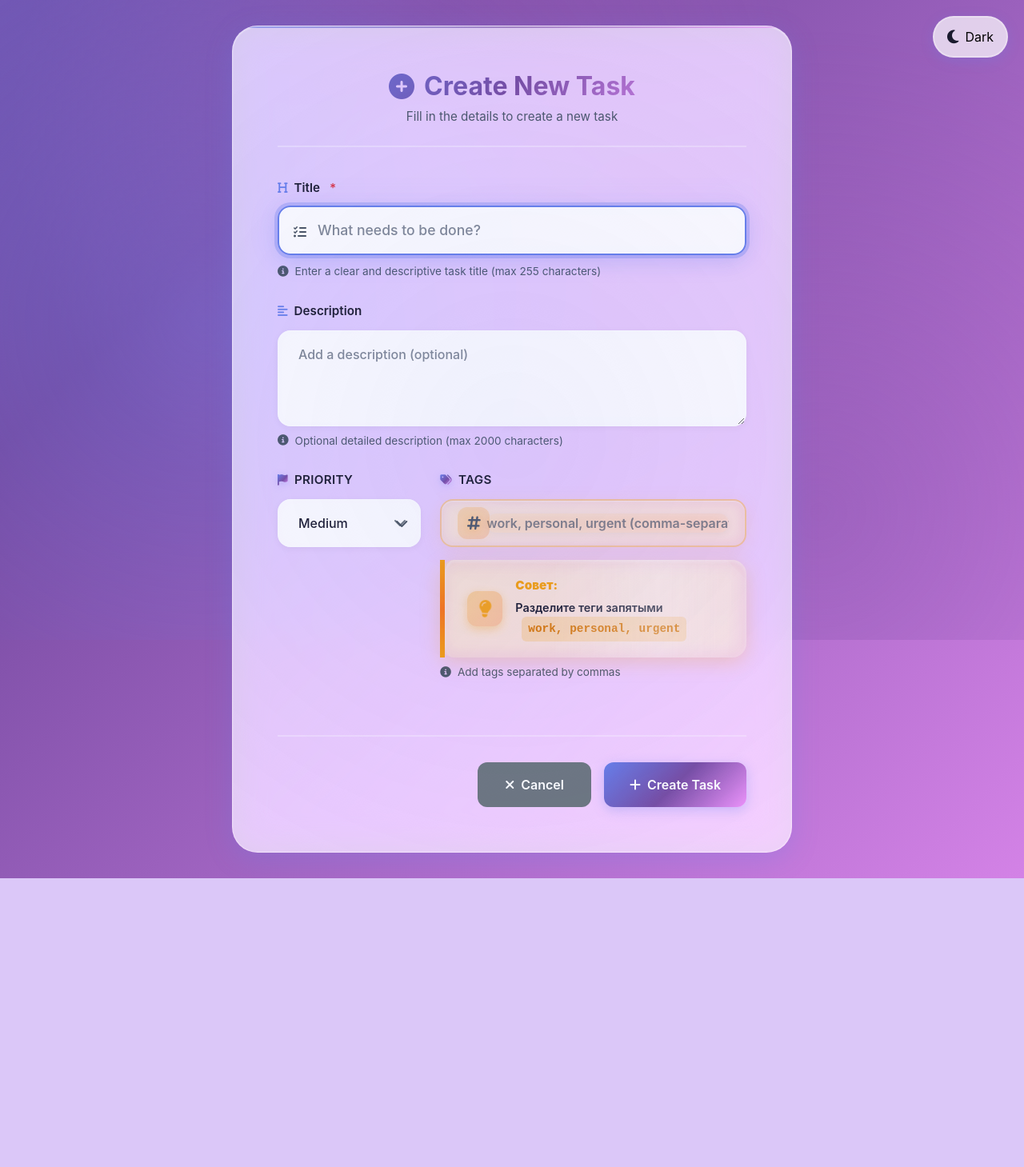
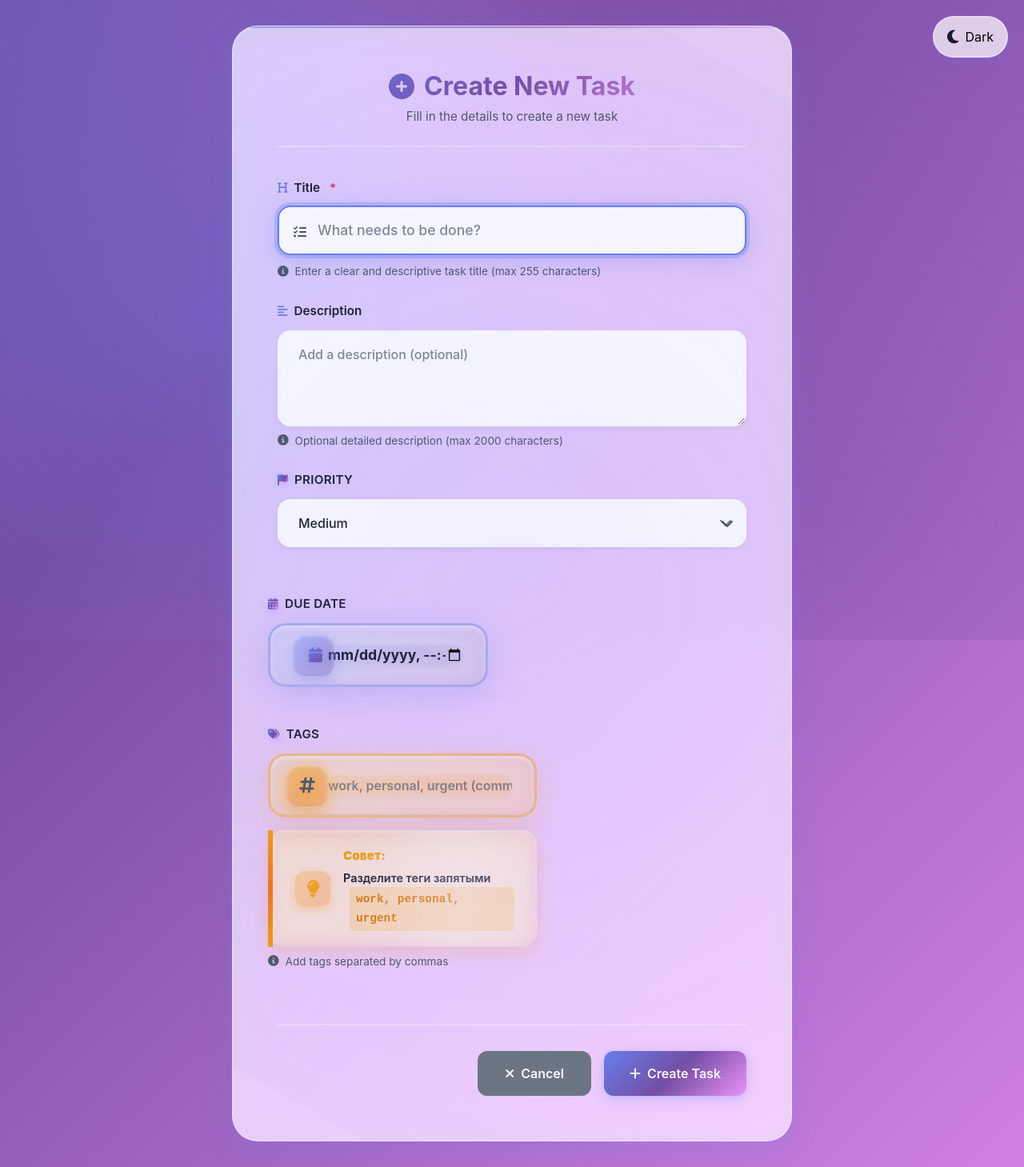
Before and after one commit to ShoxruxShokirov/TODO, a Django app: page /create/ in a window 1280 px wide. Shown: the whole page at 80% size. Before the commit the page ends 1098 px from the top, so only its background shows below. Run offline with Django 5.2, Linux system fonts and the light colour scheme; the visitor is signed in with stand-in values (Sample User, id 1).

Commit message:
Improved form design: removed color field, enhanced date and tags fields with 45/55 ratio and premium styles

```diff
--- a/tasks/forms.py
+++ b/tasks/forms.py
@@ -83,8 +83,8 @@ class TaskForm(forms.ModelForm):
 
     def __init__(self, *args, **kwargs):
         super().__init__(*args, **kwargs)
-        # Only add tags/color if they exist in database (safe check)
-        # Check by trying to query the field name from database schema
+        # Only add tags if it exists in database (safe check)
+        # Color field removed as requested
         from django.db import connection
         try:
             with connection.cursor() as cursor:
@@ -97,11 +97,11 @@ class TaskForm(forms.ModelForm):
                 else:
                     cursor.execute("""
                         SELECT column_name FROM information_schema.columns
-                        WHERE table_name = %s AND column_name IN ('tags', 'color')
+                        WHERE table_name = %s AND column_name = 'tags'
                     """, [table_name])
                     columns = [row[0] for row in cursor.fetchall()]
 
-                # Add fields only if columns exist
+                # Add tags field only if column exists
                 if 'tags' in columns:
                     self.fields['tags'] = forms.CharField(
                         label="Tags",
@@ -111,17 +111,6 @@ class TaskForm(forms.ModelForm):
                         }),
                         required=False,
                         help_text="Add tags separated by commas"
-                    )
-                if 'color' in columns:
-                    self.fields['color'] = forms.CharField(
-                        label="Color",
-                        widget=forms.TextInput(attrs={
-                            'class': 'form-control',
-                            'type': 'color',
-                            'value': '#667eea',
-                        }),
-                        required=False,
-                        help_text="Choose a color for this task"
                     )
         except Exception:
             # If check fails for any reason, don't add fields
--- a/tasks/templates/tasks/task_form.html
+++ b/tasks/templates/tasks/task_form.html
@@ -525,37 +525,83 @@
             filter: drop-shadow(0 2px 4px rgba(102, 126, 234, 0.3));
         }
 
-        /* Premium Date Input Styling */
+        /* Premium Date Input Styling - УЛУЧШЕННЫЙ */
+        .premium-date-tags-row {
+            margin-top: 1.5rem;
+            display: flex;
+            gap: 1.25rem;
+            align-items: flex-start;
+        }
+
+        .date-field-column {
+            flex: 0 0 45%;
+            max-width: 45%;
+            padding-left: 0;
+            padding-right: 0;
+        }
+
+        .tags-field-column {
+            flex: 0 0 55%;
+            max-width: 55%;
+            padding-left: 0;
+            padding-right: 0;
+        }
+
+        @media (max-width: 768px) {
+            .premium-date-tags-row {
+                flex-direction: column;
+                gap: 1rem;
+            }
+
+            .date-field-column,
+            .tags-field-column {
+                flex: 0 0 100%;
+                max-width: 100%;
+            }
+        }
+
         .premium-date-wrapper,
         .date-input-wrapper {
             position: relative;
-            background: linear-gradient(135deg, rgba(102, 126, 234, 0.12) 0%, rgba(118, 75, 162, 0.12) 100%);
-            backdrop-filter: blur(15px) saturate(180%);
-            border-radius: 18px;
-            padding: 1rem 1.25rem 1rem 3.5rem;
-            border: 2px solid rgba(102, 126, 234, 0.25);
-            transition: all 0.6s cubic-bezier(0.34, 1.56, 0.64, 1);
+            background: linear-gradient(135deg, rgba(102, 126, 234, 0.18) 0%, rgba(118, 75, 162, 0.18) 100%);
+            backdrop-filter: blur(25px) saturate(220%);
+            -webkit-backdrop-filter: blur(25px) saturate(220%);
+            border-radius: 22px;
+            padding: 1.5rem 1.75rem 1.5rem 4.5rem;
+            border: 3px solid rgba(102, 126, 234, 0.35);
+            transition: all 0.7s cubic-bezier(0.34, 1.56, 0.64, 1);
             box-shadow:
-                0 6px 24px rgba(102, 126, 234, 0.15),
-                inset 0 1px 2px rgba(255, 255, 255, 0.4),
+                0 10px 40px rgba(102, 126, 234, 0.25),
+                inset 0 2px 6px rgba(255, 255, 255, 0.6),
+                inset 0 -1px 3px rgba(0, 0, 0, 0.1),
                 0 0 0 0 rgba(102, 126, 234, 0);
             overflow: hidden;
+            min-height: 75px;
+            display: flex;
+            align-items: center;
+            width: 100%;
         }
 
         .date-icon-container {
             position: absolute;
-            left: 1.25rem;
+            left: 1.75rem;
             top: 50%;
             transform: translateY(-50%);
-            width: 40px;
-            height: 40px;
+            width: 52px;
+            height: 52px;
             display: flex;
             align-items: center;
             justify-content: center;
-            background: linear-gradient(135deg, rgba(102, 126, 234, 0.2), rgba(118, 75, 162, 0.2));
-            border-radius: 12px;
+            background: linear-gradient(135deg, rgba(102, 126, 234, 0.3), rgba(118, 75, 162, 0.3));
+            backdrop-filter: blur(12px) saturate(150%);
+            -webkit-backdrop-filter: blur(12px) saturate(150%);
+            border-radius: 16px;
             z-index: 3;
-            transition: all 0.5s cubic-bezier(0.68, -0.55, 0.265, 1.55);
+            transition: all 0.6s cubic-bezier(0.68, -0.55, 0.265, 1.55);
+            box-shadow:
+                0 6px 18px rgba(102, 126, 234, 0.35),
+                inset 0 2px 4px rgba(255, 255, 255, 0.5),
+                inset 0 -1px 2px rgba(0, 0, 0, 0.1);
         }
 
         .date-glow-effect {
@@ -585,19 +631,21 @@
         }
 
         .premium-date-wrapper:hover {
-            border-color: rgba(102, 126, 234, 0.6);
-            background: linear-gradient(135deg, rgba(102, 126, 234, 0.18) 0%, rgba(118, 75, 162, 0.18) 100%);
+            border-color: rgba(102, 126, 234, 0.7);
+            background: linear-gradient(135deg, rgba(102, 126, 234, 0.22) 0%, rgba(118, 75, 162, 0.22) 100%);
             box-shadow:
-                0 10px 32px rgba(102, 126, 234, 0.25),
-                inset 0 2px 4px rgba(255, 255, 255, 0.5),
-                0 0 40px rgba(102, 126, 234, 0.15);
-            transform: translateY(-3px);
+                0 12px 40px rgba(102, 126, 234, 0.3),
+                inset 0 2px 6px rgba(255, 255, 255, 0.6),
+                0 0 50px rgba(102, 126, 234, 0.2);
+            transform: translateY(-4px) scale(1.01);
         }
 
         .premium-date-wrapper:hover .date-icon-container {
-            transform: translateY(-50%) scale(1.1) rotate(5deg);
-            background: linear-gradient(135deg, rgba(102, 126, 234, 0.3), rgba(118, 75, 162, 0.3));
-            box-shadow: 0 4px 12px rgba(102, 126, 234, 0.3);
+            transform: translateY(-50%) scale(1.15) rotate(8deg);
+            background: linear-gradient(135deg, rgba(102, 126, 234, 0.4), rgba(118, 75, 162, 0.4));
+            box-shadow:
+                0 6px 18px rgba(102, 126, 234, 0.4),
+                inset 0 2px 4px rgba(255, 255, 255, 0.5);
         }
 
         .premium-date-wrapper:hover .date-glow-effect {
@@ -606,23 +654,25 @@
 
         .premium-date-wrapper:focus-within {
             border-color: var(--accent-1);
-            background: linear-gradient(135deg, rgba(102, 126, 234, 0.22) 0%, rgba(118, 75, 162, 0.22) 100%);
+            background: linear-gradient(135deg, rgba(102, 126, 234, 0.28) 0%, rgba(118, 75, 162, 0.28) 100%);
             box-shadow:
-                0 0 0 5px var(--focus-ring),
-                0 16px 40px rgba(102, 126, 234, 0.35),
-                inset 0 2px 6px rgba(255, 255, 255, 0.6),
-                0 0 80px rgba(102, 126, 234, 0.2);
-            transform: translateY(-4px) scale(1.02);
+                0 0 0 6px var(--focus-ring),
+                0 18px 48px rgba(102, 126, 234, 0.4),
+                inset 0 3px 8px rgba(255, 255, 255, 0.7),
+                0 0 100px rgba(102, 126, 234, 0.25);
+            transform: translateY(-5px) scale(1.02);
         }
 
         .premium-date-wrapper:focus-within::before {
-            opacity: 0.3;
+            opacity: 0.4;
         }
 
         .premium-date-wrapper:focus-within .date-icon-container {
-            transform: translateY(-50%) scale(1.15) rotate(10deg);
+            transform: translateY(-50%) scale(1.2) rotate(12deg);
             background: linear-gradient(135deg, var(--accent-1), var(--accent-2));
-            box-shadow: 0 6px 20px rgba(102, 126, 234, 0.5);
+            box-shadow:
+                0 8px 24px rgba(102, 126, 234, 0.6),
+                inset 0 2px 6px rgba(255, 255, 255, 0.6);
         }
 
         .calendar-icon {
@@ -637,17 +687,29 @@
         }
 
         .premium-date-wrapper .form-control {
-            background: transparent;
-            border: none;
-            padding: 0;
-            font-weight: 600;
-            font-size: 1rem;
+            background: transparent !important;
+            border: none !important;
+            padding: 0 !important;
+            font-weight: 700;
+            font-size: 1.1rem;
+            color: var(--text-primary) !important;
+            width: 100%;
+            height: auto;
+            line-height: 1.5;
         }
 
         .premium-date-wrapper .form-control:focus {
-            background: transparent;
-            box-shadow: none;
-            border: none;
+            background: transparent !important;
+            box-shadow: none !important;
+            border: none !important;
+            outline: none !important;
+        }
+
+        .premium-date-wrapper .form-control::placeholder {
+            color: var(--text-secondary);
+            opacity: 0.65;
+            font-weight: 600;
+            font-size: 1rem;
         }
 
         /* Premium Tags Input Styling */
@@ -658,35 +720,47 @@
 
         .tags-icon-container {
             position: relative;
-            background: linear-gradient(135deg, rgba(245, 158, 11, 0.15) 0%, rgba(249, 115, 22, 0.15) 100%);
-            backdrop-filter: blur(10px);
-            border-radius: 16px;
-            padding: 1rem 1.25rem 1rem 3.5rem;
-            border: 2px solid rgba(245, 158, 11, 0.3);
-            transition: all 0.6s cubic-bezier(0.34, 1.56, 0.64, 1);
+            background: linear-gradient(135deg, rgba(245, 158, 11, 0.2) 0%, rgba(249, 115, 22, 0.2) 100%);
+            backdrop-filter: blur(25px) saturate(220%);
+            -webkit-backdrop-filter: blur(25px) saturate(220%);
+            border-radius: 22px;
+            padding: 1.5rem 1.75rem 1.5rem 4.5rem;
+            border: 3px solid rgba(245, 158, 11, 0.4);
+            transition: all 0.7s cubic-bezier(0.34, 1.56, 0.64, 1);
             box-shadow:
-                0 6px 24px rgba(245, 158, 11, 0.12),
-                inset 0 1px 2px rgba(255, 255, 255, 0.4);
+                0 10px 40px rgba(245, 158, 11, 0.22),
+                inset 0 2px 6px rgba(255, 255, 255, 0.6),
+                inset 0 -1px 3px rgba(0, 0, 0, 0.1);
             overflow: hidden;
+            min-height: 75px;
+            display: flex;
+            align-items: center;
+            width: 100%;
         }
 
         .tag-icon {
             position: absolute;
-            left: 1.25rem;
+            left: 1.75rem;
             top: 50%;
             transform: translateY(-50%);
-            width: 40px;
-            height: 40px;
+            width: 52px;
+            height: 52px;
             display: flex;
             align-items: center;
             justify-content: center;
-            background: linear-gradient(135deg, rgba(245, 158, 11, 0.2), rgba(249, 115, 22, 0.2));
-            border-radius: 12px;
+            background: linear-gradient(135deg, rgba(245, 158, 11, 0.3), rgba(249, 115, 22, 0.3));
+            backdrop-filter: blur(12px) saturate(150%);
+            -webkit-backdrop-filter: blur(12px) saturate(150%);
+            border-radius: 16px;
             z-index: 3;
             color: #f59e0b;
-            font-size: 1.2rem;
-            transition: all 0.5s cubic-bezier(0.68, -0.55, 0.265, 1.55);
-            filter: drop-shadow(0 2px 4px rgba(245, 158, 11, 0.3));
+            font-size: 1.4rem;
+            transition: all 0.6s cubic-bezier(0.68, -0.55, 0.265, 1.55);
+            filter: drop-shadow(0 4px 8px rgba(245, 158, 11, 0.5));
+            box-shadow:
+                0 6px 18px rgba(245, 158, 11, 0.4),
+                inset 0 2px 4px rgba(255, 255, 255, 0.5),
+                inset 0 -1px 2px rgba(0, 0, 0, 0.1);
         }
 
         .tags-underline-effect {
@@ -704,39 +778,58 @@
         }
 
         .tags-icon-container .form-control {
-            background: transparent;
-            border: none;
-            padding: 0;
-            font-weight: 600;
+            background: transparent !important;
+            border: none !important;
+            padding: 0 !important;
+            font-weight: 700;
+            font-size: 1.1rem;
+            color: var(--text-primary) !important;
+            width: 100%;
+            height: auto;
+            line-height: 1.5;
         }
 
         .tags-icon-container .form-control:focus {
-            background: transparent;
-            box-shadow: none;
-            border: none;
+            background: transparent !important;
+            box-shadow: none !important;
+            border: none !important;
+            outline: none !important;
+        }
+
+        .tags-icon-container .form-control::placeholder {
+            color: var(--text-secondary);
+            opacity: 0.65;
+            font-weight: 600;
+            font-size: 1rem;
         }
 
         .tags-icon-container:hover {
-            border-color: rgba(245, 158, 11, 0.5);
+            border-color: rgba(245, 158, 11, 0.6);
+            background: linear-gradient(135deg, rgba(245, 158, 11, 0.22) 0%, rgba(249, 115, 22, 0.22) 100%);
             box-shadow:
-                0 10px 32px rgba(245, 158, 11, 0.2),
-                inset 0 2px 4px rgba(255, 255, 255, 0.5);
-            transform: translateY(-2px);
+                0 12px 40px rgba(245, 158, 11, 0.25),
+                inset 0 2px 6px rgba(255, 255, 255, 0.6),
+                0 0 50px rgba(245, 158, 11, 0.15);
+            transform: translateY(-4px) scale(1.01);
         }
 
         .tags-icon-container:hover .tag-icon {
-            transform: translateY(-50%) scale(1.1) rotate(-5deg);
-            background: linear-gradient(135deg, rgba(245, 158, 11, 0.3), rgba(249, 115, 22, 0.3));
-            box-shadow: 0 4px 12px rgba(245, 158, 11, 0.4);
+            transform: translateY(-50%) scale(1.15) rotate(-8deg);
+            background: linear-gradient(135deg, rgba(245, 158, 11, 0.35), rgba(249, 115, 22, 0.35));
+            box-shadow:
+                0 6px 18px rgba(245, 158, 11, 0.5),
+                inset 0 2px 4px rgba(255, 255, 255, 0.5);
         }
 
         .tags-icon-container:focus-within {
             border-color: #f59e0b;
+            background: linear-gradient(135deg, rgba(245, 158, 11, 0.25) 0%, rgba(249, 115, 22, 0.25) 100%);
             box-shadow:
-                0 0 0 5px rgba(245, 158, 11, 0.2),
-                0 16px 40px rgba(245, 158, 11, 0.25),
-                inset 0 2px 6px rgba(255, 255, 255, 0.6);
-            transform: translateY(-3px) scale(1.01);
+                0 0 0 6px rgba(245, 158, 11, 0.25),
+                0 18px 48px rgba(245, 158, 11, 0.3),
+                inset 0 3px 8px rgba(255, 255, 255, 0.7),
+                0 0 100px rgba(245, 158, 11, 0.2);
+            transform: translateY(-5px) scale(1.02);
         }
 
         .tags-icon-container:focus-within .tags-underline-effect {
@@ -1215,7 +1308,7 @@
                     </div>
 
                     <div class="row premium-fields-row">
-                        <div class="col-md-4">
+                        <div class="col-md-12">
                             <div class="form-group premium-field-group">
                                 <label for="{{ form.priority.id_for_label }}" class="premium-label">
                                     <i class="fas fa-flag"></i>
@@ -1228,8 +1321,26 @@
                                 </div>
                             </div>
                         </div>
+                    </div>
+
+                    <div class="row premium-fields-row premium-date-tags-row">
+                        <div class="col-md-5 date-field-column">
+                            <div class="form-group premium-field-group">
+                                <label for="{{ form.due_date.id_for_label }}" class="premium-label">
+                                    <i class="fas fa-calendar-alt"></i>
+                                    <span>Due Date</span>
+                                </label>
+                                <div class="input-group-icon date-input-wrapper premium-date-wrapper">
+                                    <div class="date-icon-container">
+                                        <i class="fas fa-calendar calendar-icon"></i>
+                                    </div>
+                                    {{ form.due_date }}
+                                    <div class="date-glow-effect"></div>
+                                </div>
+                            </div>
+                        </div>
                         {% if 'tags' in form.fields %}
-                        <div class="col-md-8">
+                        <div class="col-md-7 tags-field-column">
                             <div class="form-group premium-field-group">
                                 <label for="{{ form.tags.id_for_label }}" class="premium-label">
                                     <i class="fas fa-tags"></i>
--- a/tasks/views.py
+++ b/tasks/views.py
@@ -152,17 +152,12 @@ class TaskListView(LoginRequiredMixin, ListView):
                 from .forms import TaskForm
                 try:
                     form = TaskForm()
-                    # Remove tags/color if they cause issues
+                    # Remove tags if it causes issues
                     if 'tags' in form.fields:
                         try:
                             _ = form.fields['tags']
                         except Exception:
                             form.fields.pop('tags', None)
-                    if 'color' in form.fields:
-                        try:
-                            _ = form.fields['color']
-                        except Exception:
-                            form.fields.pop('color', None)
                     context['form'] = form
                 except Exception:
                     # If all fails, create empty form
@@ -171,7 +166,7 @@ class TaskListView(LoginRequiredMixin, ListView):
                     class MinimalTaskForm(forms.ModelForm):
                         class Meta:
                             model = Task
-                            fields = ['title', 'description', 'priority', 'due_date']
+                            fields = ['title', 'description', 'priority']
                     context['form'] = MinimalTaskForm()
 
             context['filter_type'] = self.request.GET.get('filter', 'all')
@@ -315,11 +310,9 @@ class TaskCreateView(LoginRequiredMixin, CreateView):
         """Save task with user assignment."""
         try:
             form.instance.user = self.request.user
-            # Only set tags/color if they exist in the form and model
+            # Only set tags if it exists in the form and model
             if 'tags' in form.cleaned_data and hasattr(form.instance, 'tags'):
                 form.instance.tags = form.cleaned_data.get('tags', '')
-            if 'color' in form.cleaned_data and hasattr(form.instance, 'color'):
-                form.instance.color = form.cleaned_data.get('color', '')
             response = super().form_valid(form)
             messages.success(self.request, 'Task created successfully!')
             logger.info(f"Task created: {form.instance.id} by user {self.request.user.username}")
@@ -353,11 +346,9 @@ class TaskUpdateView(LoginRequiredMixin, UpdateView):
     def form_valid(self, form):
         """Save updated task."""
         try:
-            # Only set tags/color if they exist in the form and model
+            # Only set tags if it exists in the form and model
             if 'tags' in form.cleaned_data and hasattr(form.instance, 'tags'):
                 form.instance.tags = form.cleaned_data.get('tags', '')
-            if 'color' in form.cleaned_data and hasattr(form.instance, 'color'):
-                form.instance.color = form.cleaned_data.get('color', '')
             response = super().form_valid(form)
             messages.success(self.request, 'Task updated successfully!')
             logger.info(f"Task updated: {self.object.id} by user {self.request.user.username}")
```
